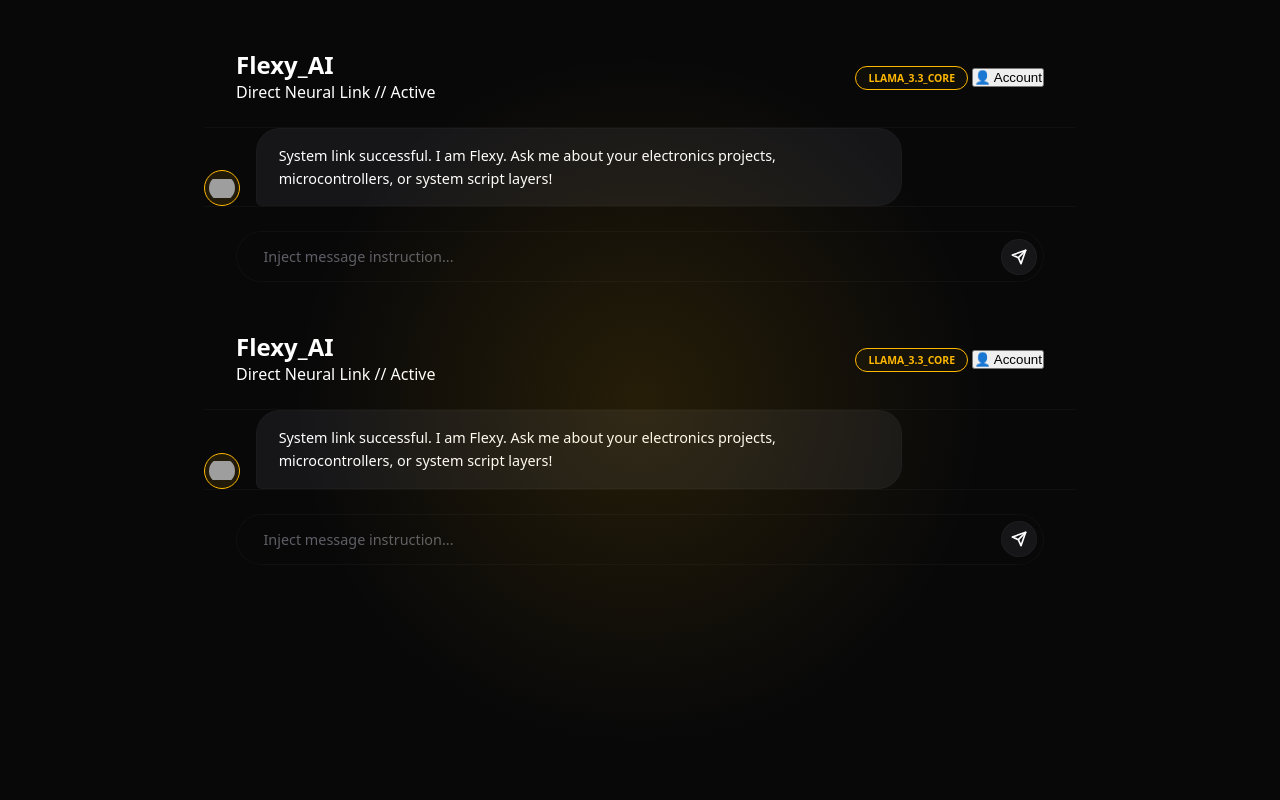
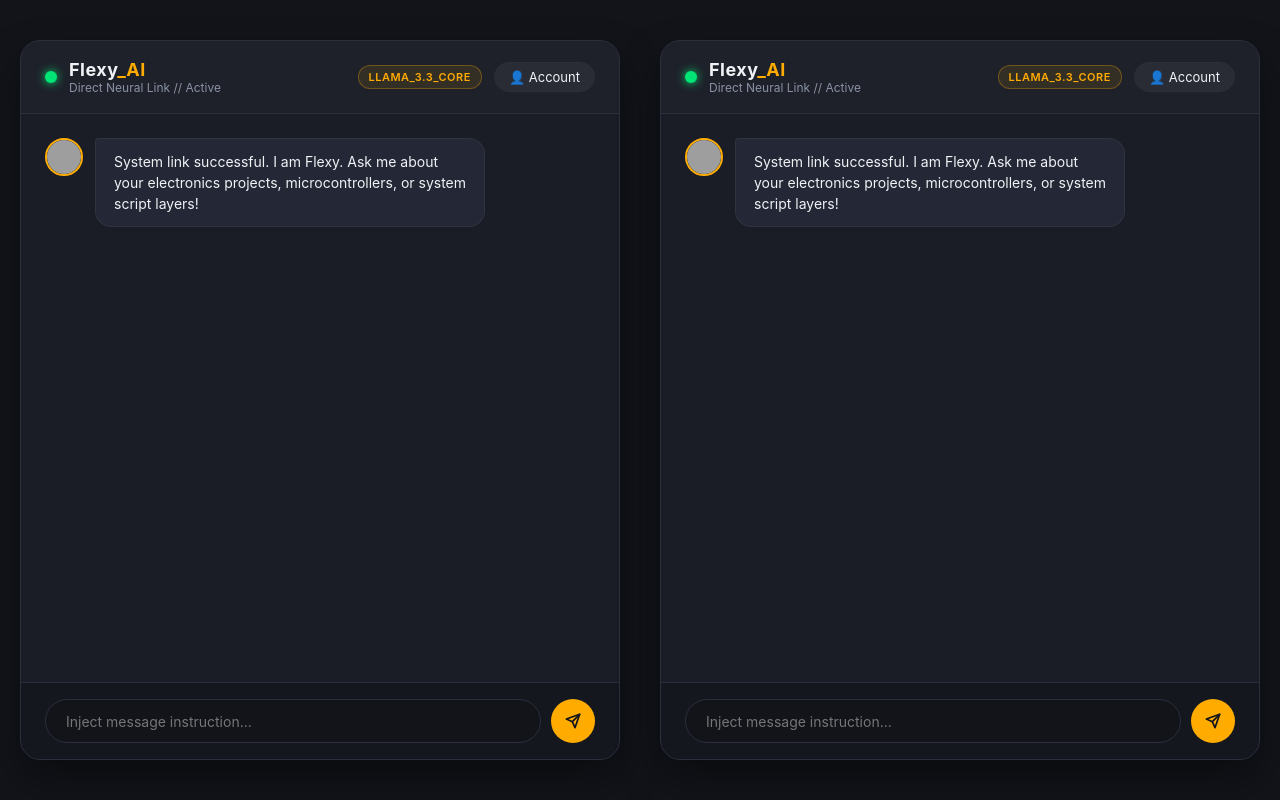
Before and after one commit to witherg033/flexy-bio-chatbot, a Flask app: page / in a window 1280 px wide. Run offline with Flask 3, Linux system fonts and the light colour scheme; grey boxes are pictures that could not be loaded.

Commit message:
Update test.css

```diff
--- a/static/test.css
+++ b/static/test.css
@@ -1,391 +1,239 @@
 /* ==========================================================================
-   1. INDUSTRIAL MATTE BLACK & AMBER YELLOW VARIABLES
+   FLEXY_AI DARK THEME STYLES
    ========================================================================== */
+
 :root {
-    --bg-pure-black: #080809;
-    --bg-matte-dark: #101012;
-    --bg-matte-light: #161619;
-    --bg-card: #1c1c21;
-
-    --accent-yellow: #ffb800;
-    --accent-yellow-glow: rgba(255, 184, 0, 0.12);
-    --accent-green: #00e676;
-
-    --text-primary: #ffffff;
-    --text-secondary: #a3a3ac;
-    --text-muted: #5e5e66;
-
-    --radius-huge: 32px;      /* Matches ToyLand layout rounding */
-    --radius-large: 24px;
-    --radius-pill: 50px;      /* Pill capsules */
+    --bg-dark: #12141a;
+    --card-bg: #1a1d26;
+    --card-border: #2a2e3d;
+    --accent-orange: #ffab00;
+    --accent-hover: #ffd000;
+    --text-main: #f0f2f5;
+    --text-muted: #8b92a5;
+    --user-bubble: #ffab00;
+    --bot-bubble: #242836;
 }
 
-/* ==========================================================================
-   2. GLOBAL CORE RESET & SCREEN LAYOUT
-   ========================================================================== */
 * {
+    box-sizing: border-box;
     margin: 0;
     padding: 0;
-    box-sizing: border-box;
+    font-family: -apple-system, BlinkMacSystemFont, "Segoe UI", Roboto, Helvetica, Arial, sans-serif;
 }
 
 body {
-    background-color: var(--bg-pure-black);
-    color: var(--text-primary);
-    font-family: system-ui, -apple-system, BlinkMacSystemFont, sans-serif;
+    background-color: var(--bg-dark);
+    color: var(--text-main);
     min-height: 100vh;
     display: flex;
-    flex-direction: column; /* Stack header above the content card */
+    justify-content: center;
     align-items: center;
-    padding: 1.5rem 2rem 3rem 2rem;
-    position: relative;
-    overflow-x: hidden;
 }
 
-/* Background Glow Core */
-body::before {
-    content: '';
-    position: absolute;
-    width: 700px;
-    height: 700px;
-    background: radial-gradient(circle, var(--accent-yellow-glow) 0%, transparent 70%);
-    top: 50%;
-    left: 50%;
-    transform: translate(-50%, -50%);
-    pointer-events: none;
-    z-index: 1;
+/* App Fullscreen Container */
+.app-viewport {
+    width: 100vw;
+    height: 100vh;
+    display: flex;
+    justify-content: center;
+    align-items: center;
+    padding: 20px;
 }
 
-/* ==========================================================================
-   3. TOYLAND-STYLE PREMIUM NAVIGATION HEADER
-   ========================================================================== */
-.main-header {
+/* Centered Main Chat Card */
+.chat-card {
     width: 100%;
-    max-width: 950px;
-    background: rgba(16, 16, 18, 0.8);
-    backdrop-filter: blur(20px);
-    border: 1px solid rgba(255, 184, 0, 0.1);
-    border-radius: var(--radius-large);
-    padding: 1rem 1.5rem;
-    margin-bottom: 1.5rem;
-    z-index: 20;
-    box-shadow: 0 10px 30px rgba(0, 0, 0, 0.5);
+    max-width: 900px;
+    height: 90vh;
+    background: var(--card-bg);
+    border: 1px solid var(--card-border);
+    border-radius: 20px;
+    display: flex;
+    flex-direction: column;
+    box-shadow: 0 20px 40px rgba(0, 0, 0, 0.4);
+    overflow: hidden;
 }
 
-.header-container {
+/* Integrated Top Bar */
+.chat-header {
+    padding: 18px 24px;
+    background: rgba(255, 255, 255, 0.02);
+    border-bottom: 1px solid var(--card-border);
     display: flex;
     justify-content: space-between;
     align-items: center;
-    gap: 1.5rem;
-    padding-bottom: 0.85rem;
-    border-bottom: 1px solid rgba(255, 255, 255, 0.04);
 }
 
-/* Logo */
-.logo-area {
+.bot-info {
     display: flex;
     align-items: center;
-    gap: 0.5rem;
-    font-weight: 800;
-    font-size: 1.35rem;
-}
-.logo-icon {
-    font-size: 1.5rem;
-}
-.logo-text .highlight {
-    color: var(--accent-yellow);
+    gap: 12px;
 }
 
-/* Search Bar Area */
-.search-area {
-    flex: 1;
-    max-width: 450px;
-    display: flex;
-    background: var(--bg-pure-black);
-    border: 1px solid rgba(255, 255, 255, 0.05);
-    border-radius: var(--radius-pill);
-    padding: 0.25rem 0.25rem 0.25rem 1.25rem;
-    align-items: center;
+.status-indicator {
+    width: 12px;
+    height: 12px;
+    background-color: #00e676;
+    border-radius: 50%;
+    box-shadow: 0 0 10px #00e676;
 }
-.header-search {
-    flex: 1;
-    background: transparent;
-    border: none;
-    outline: none;
-    color: var(--text-primary);
-    font-size: 0.85rem;
+
+.bot-title {
+    font-size: 18px;
+    font-weight: 700;
+    letter-spacing: 0.5px;
 }
-.header-search::placeholder {
+
+.highlight {
+    color: var(--accent-orange);
+}
+
+.bot-subtext {
+    font-size: 12px;
     color: var(--text-muted);
 }
-.search-btn {
-    background: var(--bg-matte-light);
-    border: none;
-    color: var(--accent-yellow);
-    width: 32px;
-    height: 32px;
-    border-radius: 50%;
+
+.header-controls {
     display: flex;
     align-items: center;
-    justify-content: center;
-    cursor: pointer;
-    transition: transform 0.2s ease;
-}
-.search-btn:hover {
-    transform: scale(1.05);
-}
-
-/* Profile / Cart Actions */
-.header-actions {
-    display: flex;
-    gap: 0.75rem;
-}
-.action-btn {
-    background: transparent;
-    border: 1px solid rgba(255, 255, 255, 0.04);
-    color: var(--text-secondary);
-    padding: 0.5rem 1rem;
-    border-radius: var(--radius-pill);
-    font-size: 0.8rem;
-    font-weight: 600;
-    display: flex;
-    align-items: center;
-    gap: 0.4rem;
-    cursor: pointer;
-}
-.action-btn.active {
-    background: rgba(255, 184, 0, 0.05);
-    border-color: var(--accent-yellow);
-    color: var(--accent-yellow);
-}
-
-/* Category Sub-Navigation */
-.category-nav {
-    display: flex;
-    gap: 0.5rem;
-    padding-top: 0.85rem;
-    overflow-x: auto;
-    scrollbar-width: none; /* Hide scrollbar for clean visual alignment */
-}
-.category-nav::-webkit-scrollbar {
-    display: none;
-}
-.category-nav a {
-    text-decoration: none;
-    color: var(--text-secondary);
-    font-size: 0.8rem;
-    font-weight: 600;
-    padding: 0.45rem 1rem;
-    border-radius: var(--radius-pill);
-    white-space: nowrap;
-    transition: all 0.2s ease;
-}
-.category-nav a:hover {
-    background: var(--bg-matte-light);
-    color: var(--text-primary);
-}
-.category-nav a.active {
-    background: var(--accent-yellow);
-    color: var(--bg-pure-black);
-}
-.category-nav .promo-link {
-    color: var(--accent-green);
-    margin-left: auto;
-}
-
-/* ==========================================================================
-   4. CHAT COMPONENT CONTAINER
-   ========================================================================== */
-.flexy-container {
-    position: relative;
-    z-index: 10;
-    width: 100%;
-    max-width: 950px; /* Aligned to the width of the header */
-    height: 65vh;     /* Proportional height to accommodate header */
-    background: rgba(16, 16, 18, 0.88);
-    backdrop-filter: blur(25px);
-    border: 1px solid rgba(255, 184, 0, 0.1);
-    border-radius: var(--radius-huge);
-    display: flex;
-    overflow: hidden;
-    box-shadow: 0 40px 100px rgba(0, 0, 0, 0.8);
-}
-
-.chatbot-view {
-    flex: 1;
-    display: flex;
-    flex-direction: column;
-}
-
-/* Chat Header */
-.chat-header {
-    padding: 1.5rem 2rem;
-    border-bottom: 1px solid rgba(255, 255, 255, 0.03);
-    display: flex;
-    align-items: center;
-    justify-content: space-between;
-}
-
-.bot-status {
-    display: flex;
-    align-items: center;
-    gap: 0.75rem;
-}
-
-.bot-status h2 {
-    font-size: 1.1rem;
-    font-weight: 700;
-}
-
-.bot-status p {
-    font-size: 0.75rem;
-    color: var(--text-secondary);
-}
-
-.status-indicator.online {
-    width: 8px;
-    height: 8px;
-    border-radius: 50%;
-    background-color: var(--accent-yellow);
-    box-shadow: 0 0 10px var(--accent-yellow);
+    gap: 12px;
 }
 
 .badge-tag {
-    font-size: 0.65rem;
-    border: 1px solid var(--accent-yellow);
-    color: var(--accent-yellow);
-    padding: 0.25rem 0.75rem;
-    border-radius: var(--radius-pill);
-    background: rgba(255, 184, 0, 0.03);
-    font-weight: 700;
+    background: rgba(255, 171, 0, 0.1);
+    color: var(--accent-orange);
+    border: 1px solid rgba(255, 171, 0, 0.3);
+    padding: 4px 10px;
+    border-radius: 20px;
+    font-size: 11px;
+    font-weight: 600;
+    letter-spacing: 0.5px;
 }
 
-/* Messages Box */
-.chat-messages-container {
+.account-btn {
+    background: rgba(255, 255, 255, 0.05);
+    border: 1px solid var(--card-border);
+    color: var(--text-main);
+    padding: 6px 14px;
+    border-radius: 20px;
+    cursor: pointer;
+    font-size: 13px;
+    transition: all 0.2s ease;
+}
+
+.account-btn:hover {
+    background: rgba(255, 255, 255, 0.1);
+    border-color: var(--accent-orange);
+}
+
+/* Chat Scroll Area */
+.chat-messages {
     flex: 1;
+    padding: 24px;
     overflow-y: auto;
-    padding: 2rem;
     display: flex;
     flex-direction: column;
-    gap: 1.5rem;
+    gap: 18px;
 }
 
 .message-row {
     display: flex;
-    gap: 1rem;
+    align-items: flex-start;
+    gap: 12px;
     max-width: 80%;
-    align-items: flex-end;
 }
 
-.message-row.bot { align-self: flex-start; }
 .message-row.user {
     align-self: flex-end;
     flex-direction: row-reverse;
 }
 
 .chat-avatar {
-    width: 36px;
-    height: 36px;
-    background: rgba(255, 184, 0, 0.1);
-    border: 1.5px solid var(--accent-yellow);
+    width: 38px;
+    height: 38px;
     border-radius: 50%;
-    display: flex;
-    align-items: center;
-    justify-content: center;
-    padding: 4px;
-    object-fit: contain;
+    border: 2px solid var(--accent-orange);
+    background: #000;
 }
 
 .message-bubble {
-    padding: 0.95rem 1.35rem;
-    font-size: 0.9rem;
-    line-height: 1.6;
+    padding: 12px 18px;
+    border-radius: 16px;
+    font-size: 14px;
+    line-height: 1.5;
+    word-break: break-word;
 }
 
-.bot .message-bubble {
-    background-color: var(--bg-matte-light);
-    color: var(--text-primary);
-    border-radius: var(--radius-large) var(--radius-large) var(--radius-large) 6px;
-    border: 1px solid rgba(255, 255, 255, 0.02);
+.message-row.bot .message-bubble {
+    background-color: var(--bot-bubble);
+    color: var(--text-main);
+    border-top-left-radius: 4px;
+    border: 1px solid rgba(255, 255, 255, 0.05);
 }
 
-.user .message-bubble {
-    background-color: var(--bg-card);
-    color: var(--text-primary);
-    border-radius: var(--radius-large) var(--radius-large) 6px var(--radius-large);
-    border: 1px solid rgba(255, 184, 0, 0.15);
+.message-row.user .message-bubble {
+    background-color: var(--user-bubble);
+    color: #12141a;
+    font-weight: 600;
+    border-top-right-radius: 4px;
 }
 
-/* Input Dock Box */
+/* Bottom Input Area */
 .chat-input-area {
-    padding: 1.5rem 2rem;
-    border-top: 1px solid rgba(255, 255, 255, 0.03);
+    padding: 16px 24px;
+    background: rgba(0, 0, 0, 0.2);
+    border-top: 1px solid var(--card-border);
 }
 
 .chat-form {
     display: flex;
-    background-color: var(--bg-pure-black);
-    border: 1.5px solid rgba(255, 255, 255, 0.03);
-    border-radius: var(--radius-pill);
-    padding: 0.4rem;
-    align-items: center;
-}
-
-.chat-form:focus-within {
-    border-color: var(--accent-yellow);
-    box-shadow: 0 0 15px var(--accent-yellow-glow);
+    gap: 10px;
 }
 
 .chat-input {
     flex: 1;
-    background: transparent;
-    border: none;
+    background: #12141a;
+    border: 1px solid var(--card-border);
+    border-radius: 30px;
+    padding: 12px 20px;
+    color: var(--text-main);
+    font-size: 14px;
     outline: none;
-    color: var(--text-primary);
-    padding: 0.5rem 1.25rem;
-    font-size: 0.9rem;
-    font-family: inherit;
+    transition: border-color 0.2s ease;
 }
 
-.chat-input::placeholder {
-    color: var(--text-muted);
+.chat-input:focus {
+    border-color: var(--accent-orange);
 }
 
 .chat-send-btn {
-    background-color: var(--bg-matte-light);
-    border: 1.5px solid rgba(255, 255, 255, 0.03);
-    color: var(--text-primary);
-    width: 36px;
-    height: 36px;
+    background: var(--accent-orange);
+    color: #12141a;
+    border: none;
+    width: 44px;
+    height: 44px;
     border-radius: 50%;
     display: flex;
     align-items: center;
     justify-content: center;
     cursor: pointer;
+    transition: transform 0.2s ease, background-color 0.2s ease;
 }
 
 .chat-send-btn:hover {
-    background-color: var(--accent-yellow);
-    color: var(--bg-pure-black);
+    background-color: var(--accent-hover);
+    transform: scale(1.05);
 }
 
-.chat-messages-container::-webkit-scrollbar { width: 5px; }
-.chat-messages-container::-webkit-scrollbar-thumb {
-    background-color: rgba(255, 255, 255, 0.04);
-    border-radius: 10px;
-}
-/* ==========================================================================
-   7. MODAL OVERLAY AND LOGIN FORM CARD
-   ========================================================================== */
+/* Authorization Modal Overlay */
 .login-modal-overlay {
     position: fixed;
     top: 0;
     left: 0;
     width: 100vw;
     height: 100vh;
-    background: rgba(0, 0, 0, 0.8);
-    backdrop-filter: blur(12px);
-    z-index: 100;
+    background: rgba(0, 0, 0, 0.7);
+    backdrop-filter: blur(5px);
     display: flex;
     justify-content: center;
     align-items: center;
```
Also changed, not shown: other parts of static/test.css (+35 -60 lines).
